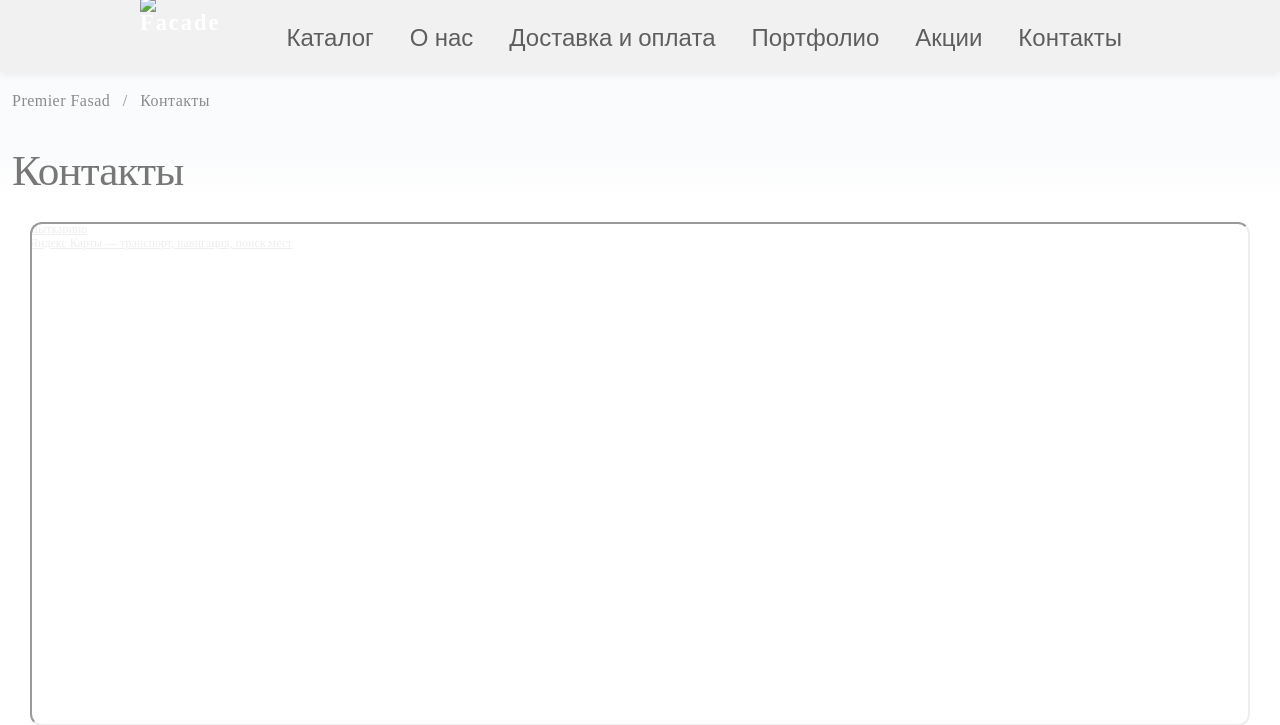
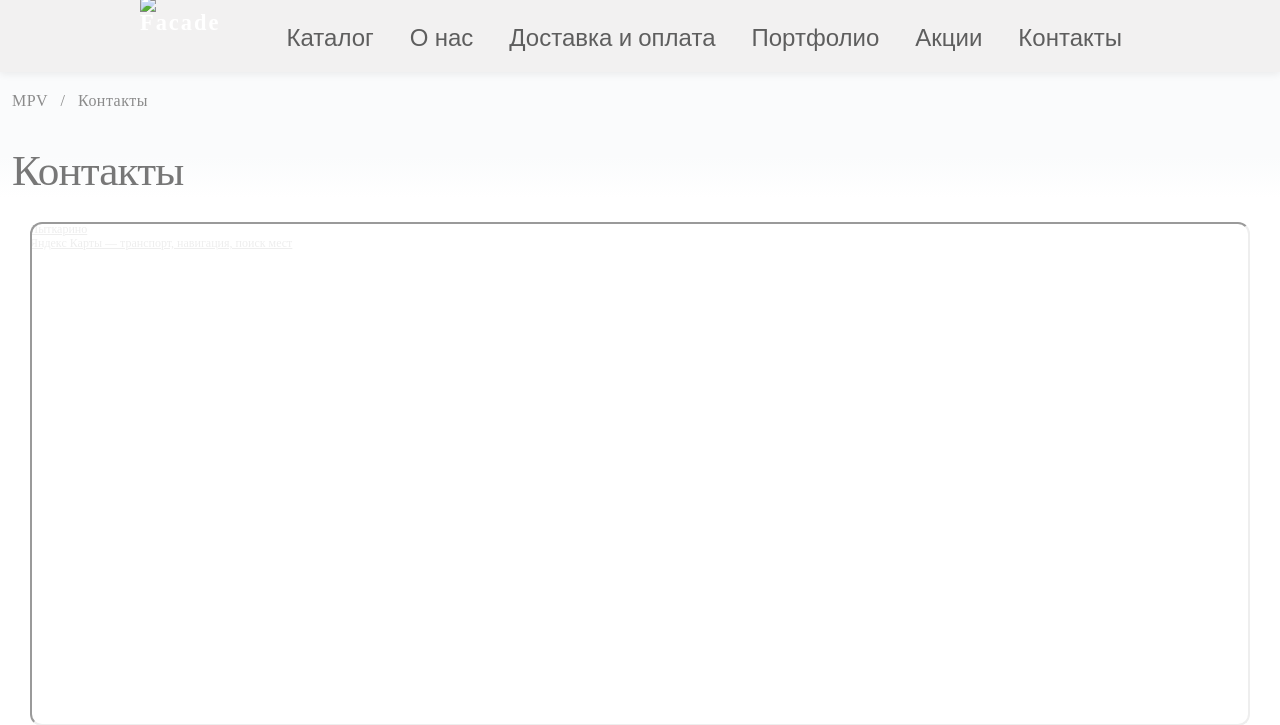
Before and after one commit to BuriloID/Mark_2, a Django app: page /contacts/ in a window 1280 px wide. Shown: the top 725 px of the page. Run offline with Django 5.2, Linux system fonts and the light colour scheme; some libraries are stand-ins or nearby versions.

Commit message:
modified:   tableshop/main/templates/main/bath_detail.html 	modified:   tableshop/main/templates/main/contacts.html 	modified:   tableshop/main/templates/main/facade_detail.html 	modified:   tableshop/main/templates/main/garder_detail.html 	modified:   tableshop/main/templates/main/kitchen_detail.html

```diff
--- a/tableshop/main/templates/main/bath_detail.html
+++ b/tableshop/main/templates/main/bath_detail.html
@@ -4,7 +4,7 @@
 {% block content %}
 <div class="contacts-hero">
   <div class="contacts-breadcrumbs">
-    <a href="/" class="contacts-breadcrumbs-home">Premier Fasad</a>
+    <a href="/" class="contacts-breadcrumbs-home">MPV</a>
     <span class="contacts-breadcrumbs-sep">/</span>
     <a href="{% url 'bath' %}" class="contacts-breadcrumbs-home">Мебель для ванной</a>
     <span class="contacts-breadcrumbs-sep">/</span>
--- a/tableshop/main/templates/main/contacts.html
+++ b/tableshop/main/templates/main/contacts.html
@@ -4,7 +4,7 @@
 {% block content %}
 <div class="contacts-hero">
     <div class="contacts-breadcrumbs">
-        <a href="/" class="contacts-breadcrumbs-home">Premier Fasad</a>
+        <a href="/" class="contacts-breadcrumbs-home">MPV</a>
         <span class="contacts-breadcrumbs-sep">/</span>
         <span>Контакты</span>
     </div>
--- a/tableshop/main/templates/main/facade_detail.html
+++ b/tableshop/main/templates/main/facade_detail.html
@@ -4,7 +4,7 @@
 {% block content %}
 <div class="contacts-hero">
   <div class="contacts-breadcrumbs">
-    <a href="/" class="contacts-breadcrumbs-home">Premier Fasad</a>
+    <a href="/" class="contacts-breadcrumbs-home">MPV</a>
     <span class="contacts-breadcrumbs-sep">/</span>
     <a href="{% url 'facades' %}" class="contacts-breadcrumbs-home">Фасады</a>
     <span class="contacts-breadcrumbs-sep">/</span>
--- a/tableshop/main/templates/main/garder_detail.html
+++ b/tableshop/main/templates/main/garder_detail.html
@@ -4,7 +4,7 @@
 {% block content %}
 <div class="contacts-hero">
   <div class="contacts-breadcrumbs">
-    <a href="/" class="contacts-breadcrumbs-home">Premier Fasad</a>
+    <a href="/" class="contacts-breadcrumbs-home">MPV</a>
     <span class="contacts-breadcrumbs-sep">/</span>
     <a href="{% url 'garders' %}" class="contacts-breadcrumbs-home">Гардеробные</a>
     <span class="contacts-breadcrumbs-sep">/</span>
--- a/tableshop/main/templates/main/kitchen_detail.html
+++ b/tableshop/main/templates/main/kitchen_detail.html
@@ -4,7 +4,7 @@
 {% block content %}
 <div class="contacts-hero">
   <div class="contacts-breadcrumbs">
-    <a href="/" class="contacts-breadcrumbs-home">Premier Fasad</a>
+    <a href="/" class="contacts-breadcrumbs-home">MPV</a>
     <span class="contacts-breadcrumbs-sep">/</span>
     <a href="{% url 'kitchen' %}" class="contacts-breadcrumbs-home">Кухни</a>
     <span class="contacts-breadcrumbs-sep">/</span>
```
